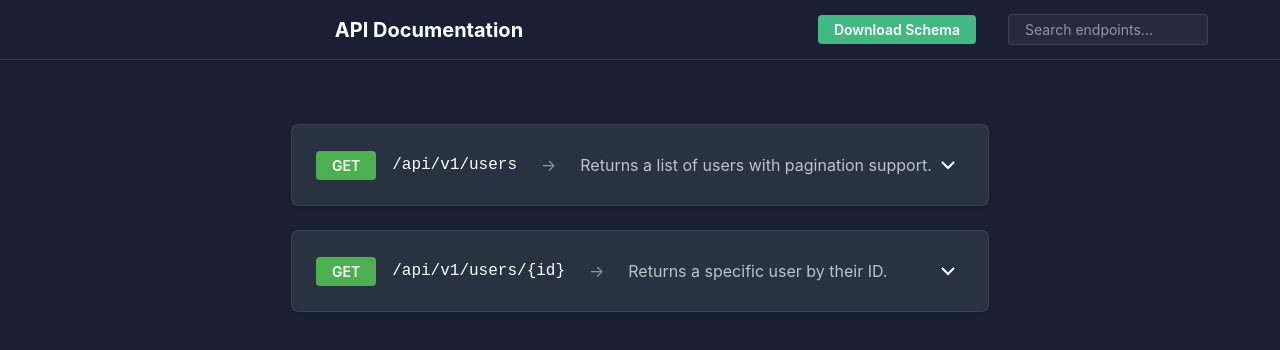
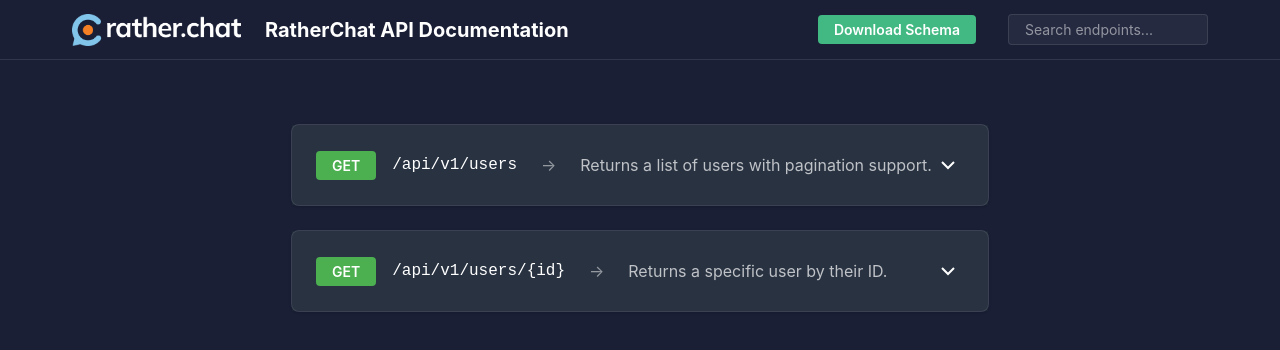
Before and after one commit to JDRatherChat/14_rc_swag, a Vue app in the folder api-docs/: page / in a window 1280 px wide. Shown: the top 350 px of the page. Built offline with nearby package versions, Linux system fonts and the light colour scheme.

Commit message:
Master state

```diff
--- a/api-docs/index.html
+++ b/api-docs/index.html
@@ -2,9 +2,9 @@
 <html lang="en">
   <head>
     <meta charset="UTF-8" />
-    <link rel="icon" type="image/svg+xml" href="/vite.svg" />
+    <link rel="icon" type="image/jpg" href="/fb_1.jpg" />
     <meta name="viewport" content="width=device-width, initial-scale=1.0" />
-    <title>Vite + Vue</title>
+    <title>RatherChat API Documentation</title>
   </head>
   <body>
     <div id="app"></div>
--- a/api-docs/src/components/layout/AppHeader/AppHeader.vue
+++ b/api-docs/src/components/layout/AppHeader/AppHeader.vue
@@ -20,7 +20,10 @@ function handleSearch(event) {
 <template>
   <header :class="$style.header">
     <div :class="$style.container">
-      <h1 :class="$style.title">API Documentation</h1>
+      <div :class="$style.titleContainer">
+        <img src="/rc_white_logo.png" alt="RatherChat Logo" :class="$style.logo" />
+        <h1 :class="$style.title">RatherChat API Documentation</h1>
+      </div>
       <a :class="$style.downloadButton" href="/openapi.yaml" download>
         Download Schema
       </a>
@@ -61,11 +64,23 @@ function handleSearch(event) {
   gap: $spacing-xl;
 }
 
+.titleContainer {
+  display: flex;
+  align-items: center;
+  gap: $spacing-md;
+  flex: 1;
+}
+
+.logo {
+  height: 32px;
+  width: auto;
+  margin-right: $spacing-sm;
+}
+
 .title {
   font-size: $font-size-xl;
   color: $text-color;
   margin: 0;
-  flex: 1;
 }
 
 .downloadButton {
```
